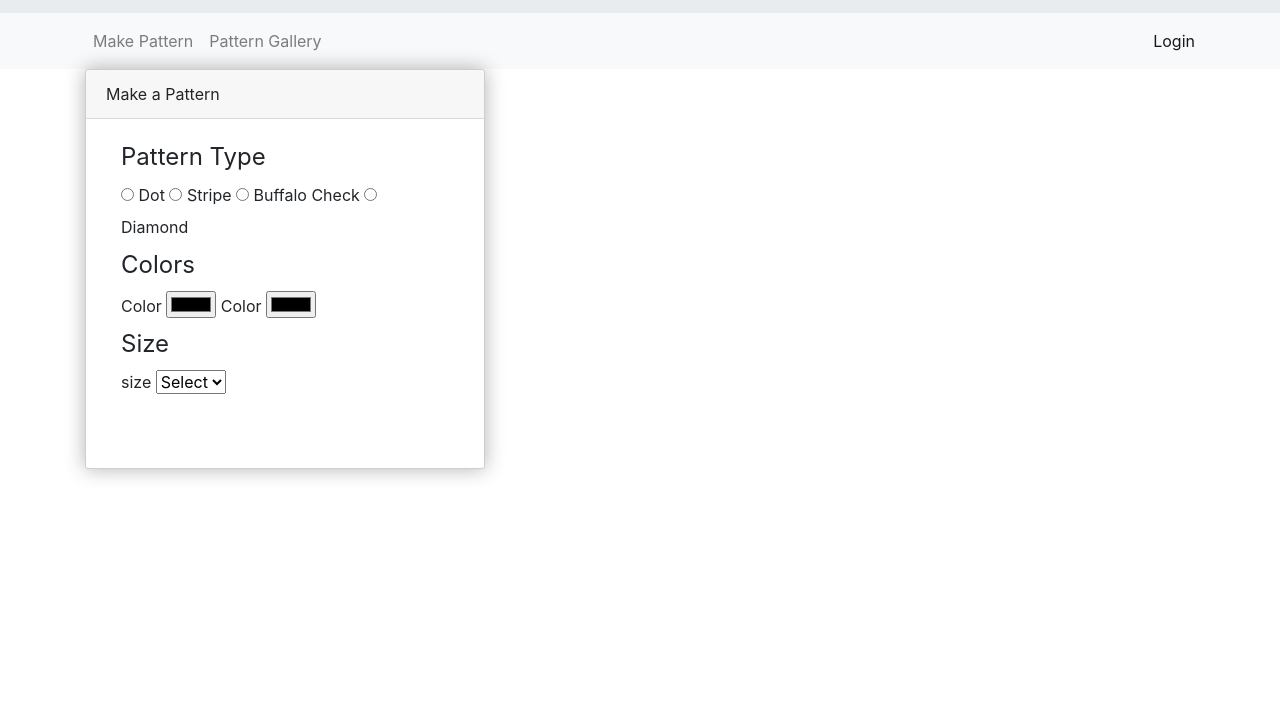
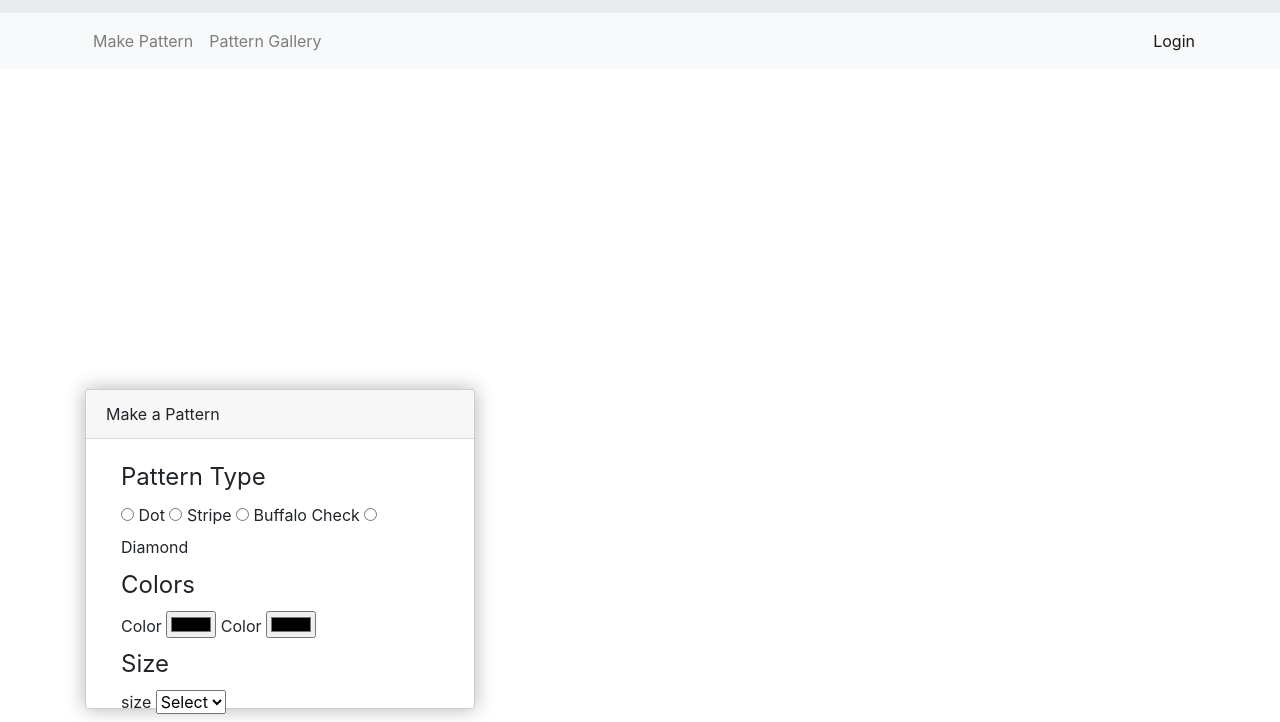
Before and after one commit to wuxjxj/patternmaker, a website: page index.html in a window 1280 px wide. Shown: the part 115-837 px from the top of the page. Before the commit the page ends 800 px from the top, so only its background shows below. Drawn offline with nearby package versions, Linux system fonts and the light colour scheme.

Commit message:
css update

```diff
--- a/css/styles.css
+++ b/css/styles.css
@@ -5,10 +5,10 @@
 }
 #controls {
 
-
+  top:100%;
   background: #ffffff;
-  width: 400px;
-  height: 400px;
+  width: 390px;
+  height: 320px;
   border-radius: 3px;
   border: #cecece 1px solid;
   box-shadow: 0px 0px 20px rgba(0, 0, 0, 0.3);
```
